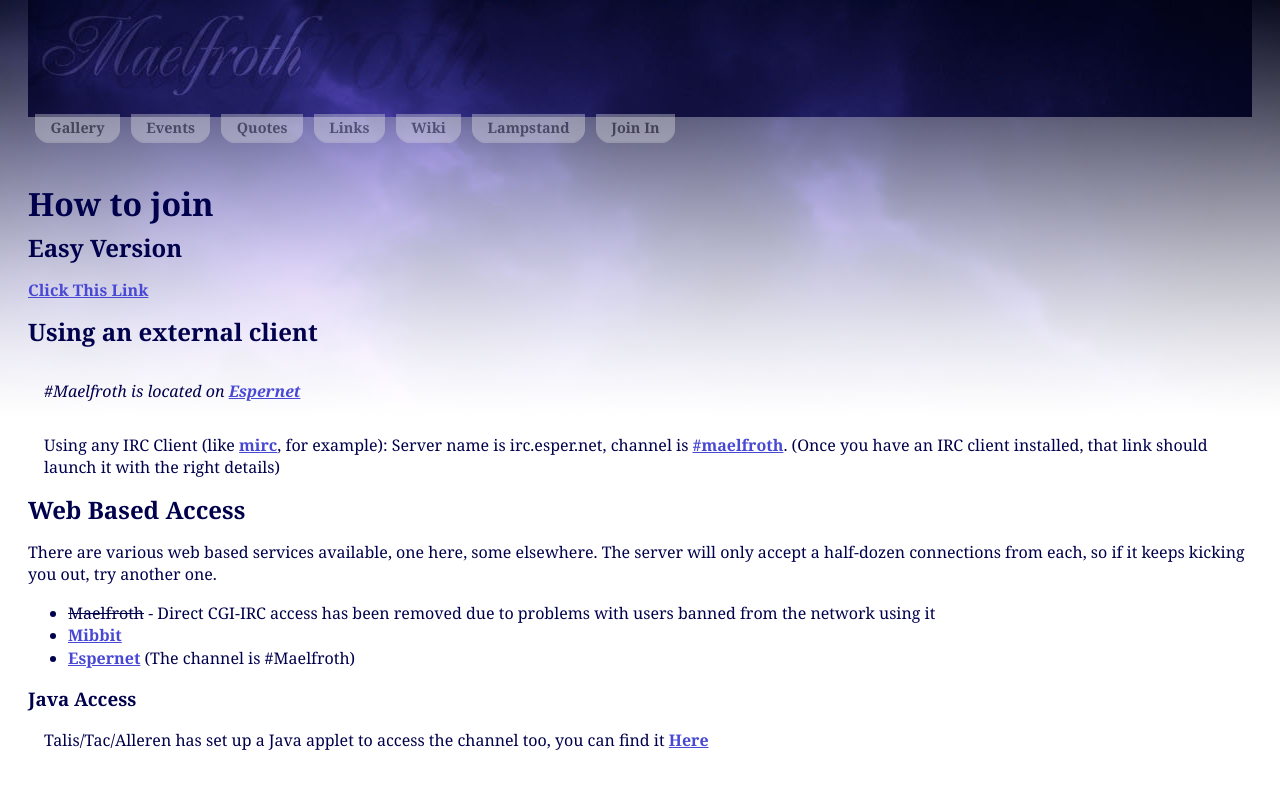
After one commit to aquarion/Maelfroth, a PHP site: page /joinin.php in a window 1280 px wide. The commit adds this page. Run offline with PHP 8.4, Linux system fonts and the light colour scheme.

Commit message:
Deal with ncgi removal

```diff
--- a/htdocs/header.php
+++ b/htdocs/header.php
@@ -37,7 +37,7 @@ pageTracker._trackPageview();
 	<li><a class="section" href="/links.php" title="Links">Links</a></li>
         <li><a class="section" href="http://wiki.maelfroth.org" title="Wiki">Wiki</a></li>
         <li><a class="section" href="/lampstand.php" title="Lampstand">Lampstand</a></li>
-        <li><a class="section" href="/cgiirc/" title="Join the Channel">Join In</a></li>
+        <li><a class="section" href="/joinin.php" title="Join the Channel">Join In</a></li>
 </ul>
 
 EOW;
--- /dev/null
+++ b/htdocs/joinin.php
@@ -0,0 +1,40 @@
+<?PHP
+
+$title = "Join Us";
+include("header.php");
+?>
+
+<div id="content">
+
+<h1>How to join</h1>
+
+<h2>Easy Version</h2>
+
+<a href="http://www.mibbit.com/?server=irc.esper.net&channel=%23maelfroth">Click This Link</a>
+
+<h2>Using an external client</h2>
+
+<p class="intro">#Maelfroth is located on <a href="http://www.esper.net/">Espernet</a></p>
+
+<p>Using any IRC Client (like <a href="http://www.mirc.com">mirc</a>, for example): Server name is irc.esper.net, channel is <a href="irc://irc.esper.net/maelfroth">#maelfroth</a>. (Once you have an IRC client installed, that link should launch it with the right details)</p>
+
+<h2>Web Based Access</h2>
+
+There are various web based services available, one here, some elsewhere. The server will only accept a half-dozen connections from each, so if it keeps kicking you out, try another one.
+
+<ul>
+	<li><strike>Maelfroth</strike> - Direct CGI-IRC access has been removed due to problems with users banned from the network using it</li>
+	<li><a href="http://www.mibbit.com/?server=irc.esper.net&channel=%23maelfroth">Mibbit</a></li>
+	<li><a href="http://www.esper.net/publicirc.php">Espernet</a> (The channel is #Maelfroth)</a></li>
+</ul>
+
+
+<h3>Java Access</h3>
+
+<p>Talis/Tac/Alleren has set up a Java applet to access the channel too, you can find it <a href="http://maelfroth.talismancy.com/chat/chat.html">Here</a>
+
+
+</div>
+
+</body>
+</html>
```
